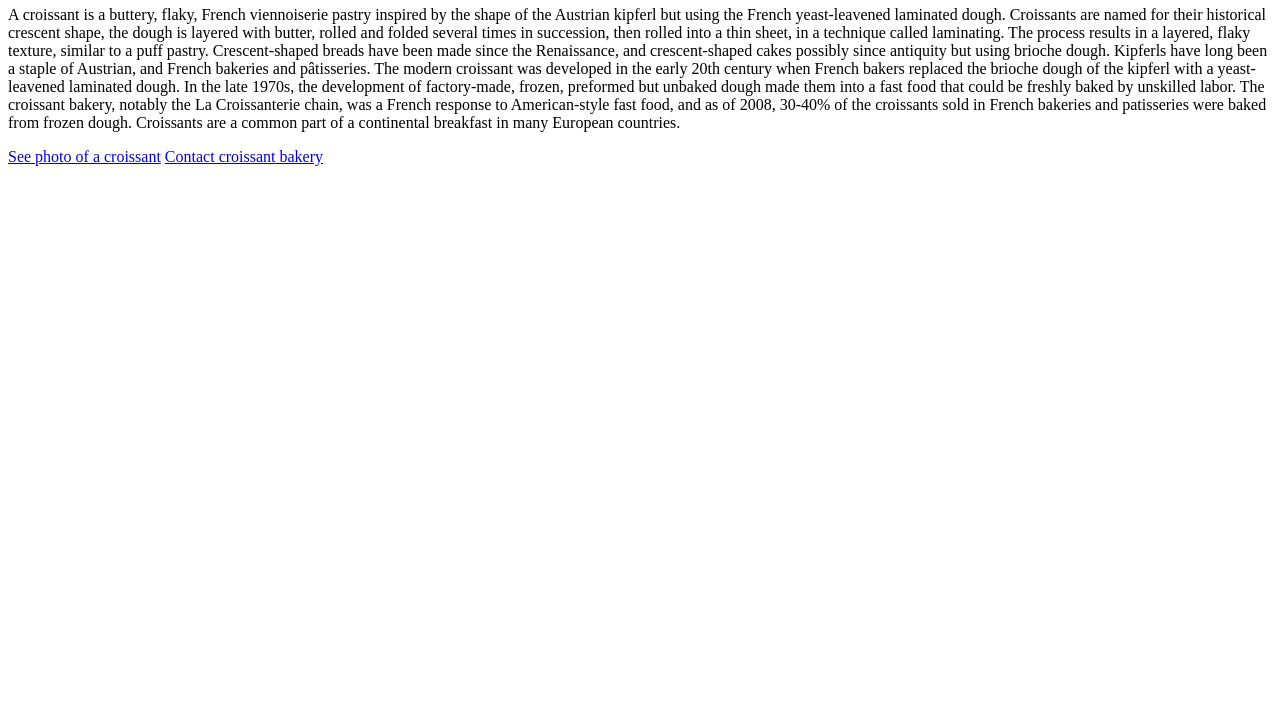
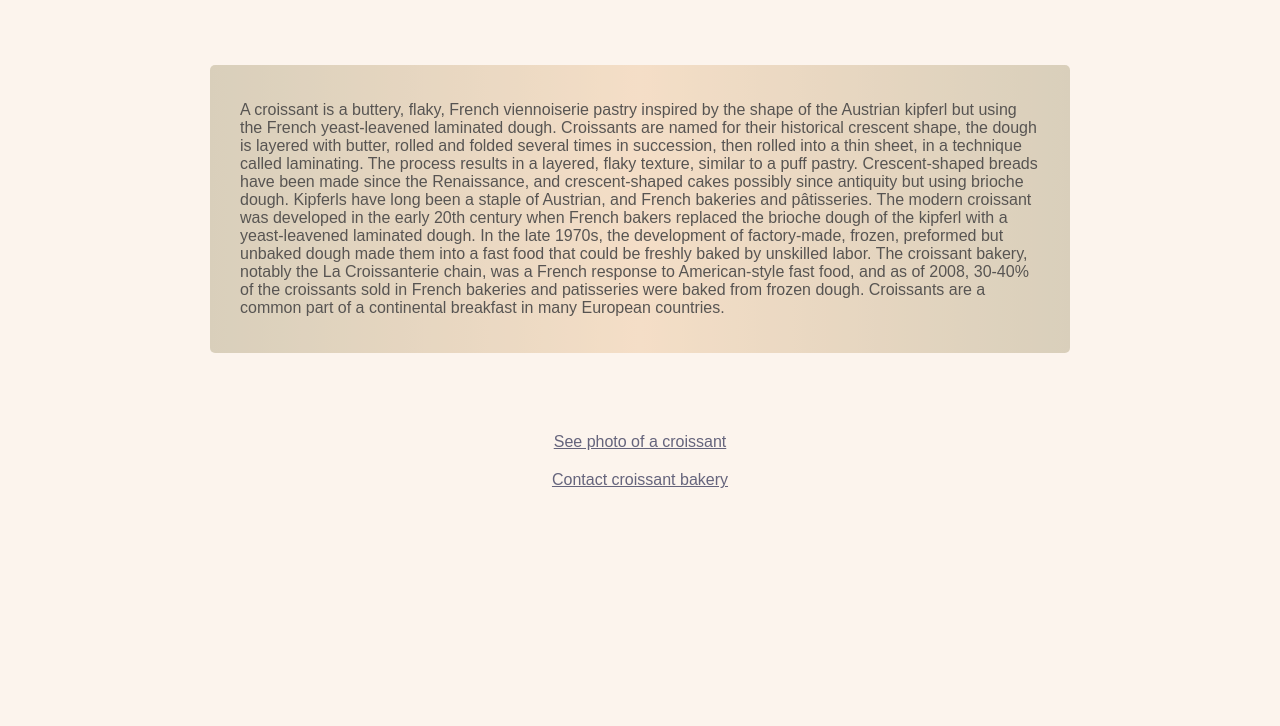
Before and after one commit to sapsu/Croissant, a plain HTML site: page index.html in a window 1280 px wide. Shown: the part 74-800 px from the top of the page. Drawn offline with Linux system fonts and the light colour scheme.

Commit message:
Added contact info and css

```diff
--- /dev/null
+++ b/css/styles.css
@@ -0,0 +1,43 @@
+body {
+  font-family: Arial, Helvetica, sans-serif;
+  background-color: #fcf4ed;
+}
+h1 {
+  text-align: center;
+}
+.container {
+  background: linear-gradient(0.25turn, #c7bca1, #f1d3b3, #c7bca1);
+  max-width: 800px;
+  padding: 20px 30px;
+  display: block;
+  margin: 0 auto;
+  border-radius: 5px;
+  opacity: 65%;
+  margin-top: 80px;
+  margin-bottom: 80px;
+}
+a {
+  display: block;
+  margin: 20px auto;
+  text-align: center;
+  color: #65647c;
+}
+img {
+  display: block;
+  margin: 0 auto;
+  margin-top: 80px;
+  margin-bottom: 80px;
+  border-radius: 5px;
+  border-style: dotted;
+  border-color: #8b7e74;
+}
+.email-link {
+  padding: 20px;
+  max-width: 200px;
+  border-radius: 5px;
+  border-style: dotted;
+  border-color: #8b7e74;
+  background-color: #f1d3b3;
+  margin-top: 100px;
+  margin-bottom: 100px;
+}
--- a/index.html
+++ b/index.html
@@ -5,29 +5,33 @@
     <meta http-equiv="X-UA-Compatible" content="IE=edge" />
     <meta name="viewport" content="width=device-width, initial-scale=1.0" />
     <title>Croissant</title>
+    <link rel="stylesheet" href="/css/styles.css" />
   </head>
   <body>
-    <h1>Croissant</h1>
-    <p>
-      A croissant is a buttery, flaky, French viennoiserie pastry inspired by
-      the shape of the Austrian kipferl but using the French yeast-leavened
-      laminated dough. Croissants are named for their historical crescent shape,
-      the dough is layered with butter, rolled and folded several times in
-      succession, then rolled into a thin sheet, in a technique called
-      laminating. The process results in a layered, flaky texture, similar to a
-      puff pastry. Crescent-shaped breads have been made since the Renaissance,
-      and crescent-shaped cakes possibly since antiquity but using brioche
-      dough. Kipferls have long been a staple of Austrian, and French bakeries
-      and pâtisseries. The modern croissant was developed in the early 20th
-      century when French bakers replaced the brioche dough of the kipferl with
-      a yeast-leavened laminated dough. In the late 1970s, the development of
-      factory-made, frozen, preformed but unbaked dough made them into a fast
-      food that could be freshly baked by unskilled labor. The croissant bakery,
-      notably the La Croissanterie chain, was a French response to
-      American-style fast food, and as of 2008, 30-40% of the croissants sold in
-      French bakeries and patisseries were baked from frozen dough. Croissants
-      are a common part of a continental breakfast in many European countries.
-    </p>
+    <h1>🥐 Croissant</h1>
+    <div class="container">
+      <p>
+        A croissant is a buttery, flaky, French viennoiserie pastry inspired by
+        the shape of the Austrian kipferl but using the French yeast-leavened
+        laminated dough. Croissants are named for their historical crescent
+        shape, the dough is layered with butter, rolled and folded several times
+        in succession, then rolled into a thin sheet, in a technique called
+        laminating. The process results in a layered, flaky texture, similar to
+        a puff pastry. Crescent-shaped breads have been made since the
+        Renaissance, and crescent-shaped cakes possibly since antiquity but
+        using brioche dough. Kipferls have long been a staple of Austrian, and
+        French bakeries and pâtisseries. The modern croissant was developed in
+        the early 20th century when French bakers replaced the brioche dough of
+        the kipferl with a yeast-leavened laminated dough. In the late 1970s,
+        the development of factory-made, frozen, preformed but unbaked dough
+        made them into a fast food that could be freshly baked by unskilled
+        labor. The croissant bakery, notably the La Croissanterie chain, was a
+        French response to American-style fast food, and as of 2008, 30-40% of
+        the croissants sold in French bakeries and patisseries were baked from
+        frozen dough. Croissants are a common part of a continental breakfast in
+        many European countries.
+      </p>
+    </div>
     <a href="/photo.html">See photo of a croissant</a>
     <a href="/contact.html">Contact croissant bakery</a>
   </body>
```
Also changed, not shown: contact.html (+5 -2 lines), photo.html (+2 -0 lines).
